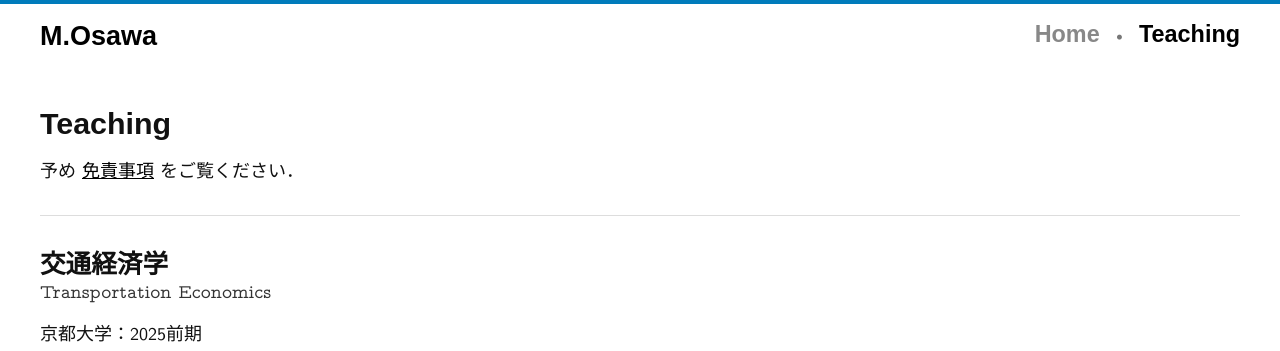
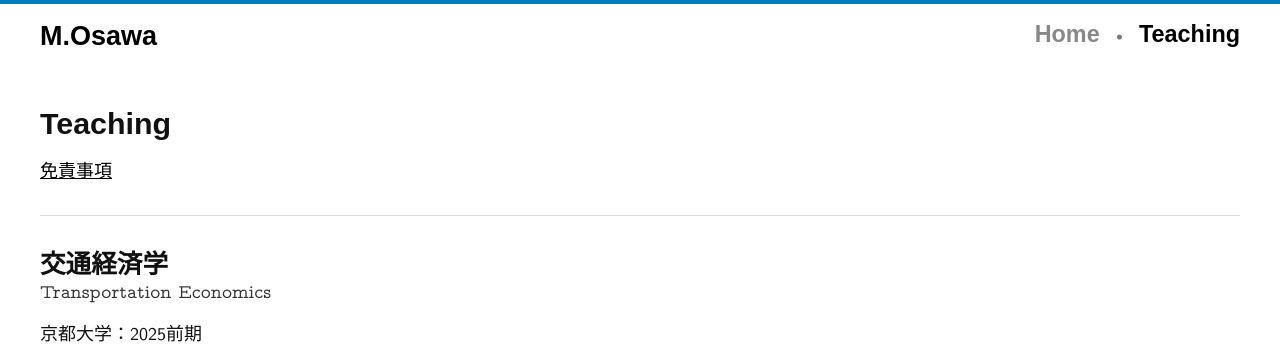
Before and after one commit to mino-osawa/mino-osawa.github.io, a Jekyll site: the page built from teaching.markdown, in a window 1280 px wide. Shown: the top 351 px of the page. Built offline with Jekyll 4.4.1, drawn with Linux system fonts in a browser that asks for light colours; some web fonts are replaced.

Commit message:
minor fix

```diff
--- a/teaching.markdown
+++ b/teaching.markdown
@@ -6,7 +6,7 @@ permalink: "/teaching/"
 
 <h1>Teaching</h1>
 
-予め <a href="/policies/#disclaimer">免責事項</a> をご覧ください．
+<a href="/policies/#disclaimer">免責事項</a>
 
 <hr>
 
```
